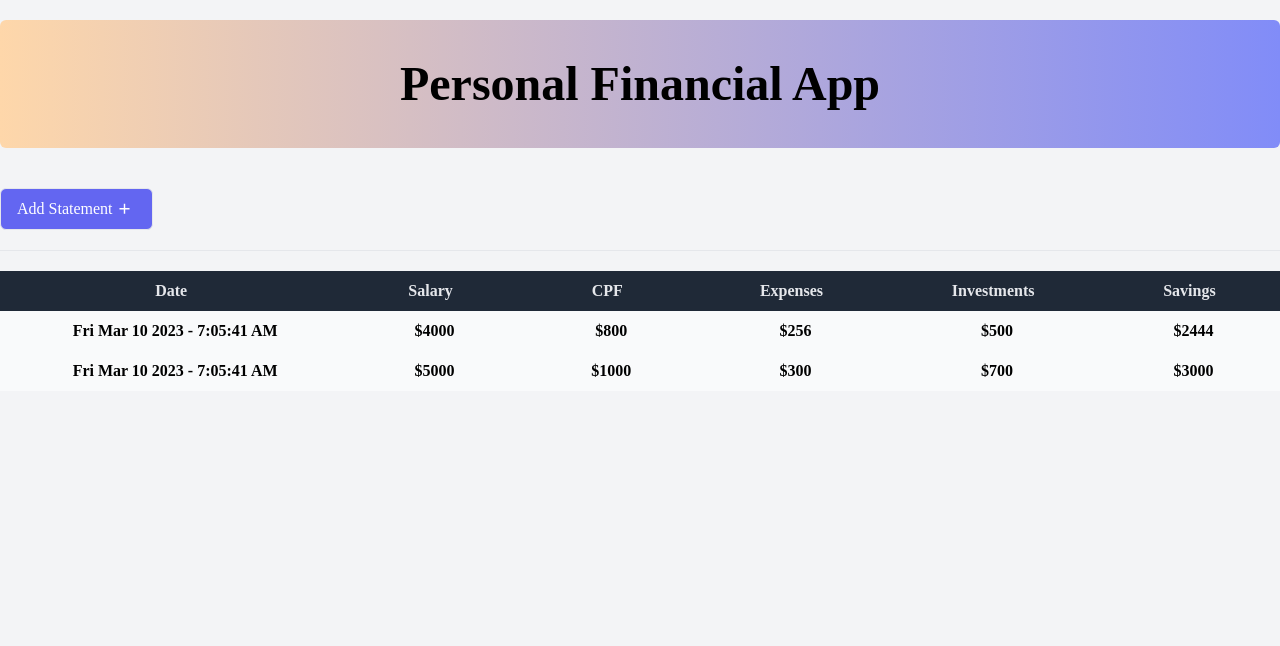
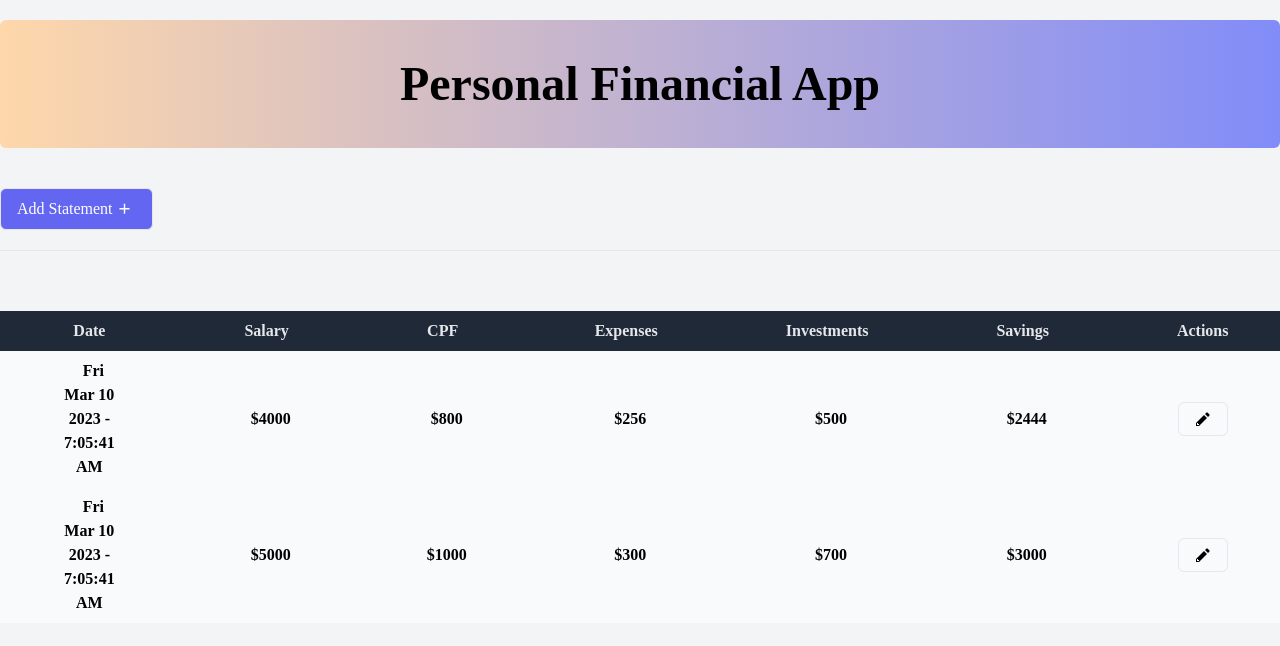
Before and after one commit to collich/Next-Personal-Financial-Tracking, a Next.js app: page / in a window 1280 px wide. Shown: the top 646 px of the page. Built offline with nearby package versions, Linux system fonts and the light colour scheme; a web font is replaced by a local one.

Commit message:
Redid state system

```diff
--- a/app/api/headers/route.js
+++ b/app/api/headers/route.js
@@ -8,6 +8,7 @@ export async function GET() {
             {label: "Expenses"},
             {label: "Investments"},
             {label: "Savings"},
+            {label: "Actions"},
         ]
     })
 }
--- a/components/forms/AddForm.js
+++ b/components/forms/AddForm.js
@@ -1,6 +1,7 @@
 import Button from "../Button"
 
-const AddForm = ({...rest}) => {
+const AddForm = ({ ...rest }) => {
+
   return (
     <div className="container mx-auto flex justify-between py-5 border-b">
         <div className="left flex gap-3">
--- a/components/forms/FormPage.js
+++ b/components/forms/FormPage.js
@@ -4,17 +4,18 @@ import AddForm from "./AddForm"
 import Form from "./Form"
 
 const FormPage = () => {
-    const [FormStatus, setFormStatus] = useState(false)
-    const changeStatus = () => {
-        setFormStatus(!FormStatus)
-    }
-    const showForm = FormStatus && <Form status={changeStatus}/>
-
+  const [FormStatus, setFormStatus] = useState(false)
+  const showForm = FormStatus && <Form/>
+  const changeStatus = () => {
+    setFormStatus(!FormStatus)
+  }
 
   return (
     <div className="container mx-auto py-5">
         <AddForm onClick={changeStatus}/>
-        {showForm}
+        <div className="py-5">
+          {showForm}
+        </div>
     </div>
   )
 }
--- a/components/forms/InputForm.js
+++ b/components/forms/InputForm.js
@@ -1,4 +1,3 @@
-'use client'
 import classNames from "classnames"
 
 const InputForm = ({placeholder, ...rest}) => {
--- a/components/table/TableDataOut.js
+++ b/components/table/TableDataOut.js
@@ -1,3 +1,6 @@
+import { GoPencil } from "react-icons/go";
+import Button from "../Button";
+
 const TableDataOut = ({ data }) => {
   const renderData = data.map( (datum, index) => {
     return (
@@ -25,6 +28,10 @@ const TableDataOut = ({ data }) => {
         <td className="px-16 py-2 items-center">
           <span className="text-center ml-2 font-semibold">${datum.salary - (datum.salary * 20/100) - datum.expenses - datum.investment}</span>
         </td>
+
+        <td className="px-16 py-2 items-center">
+          <Button><GoPencil/></Button>
+        </td>
       </tr>
     )
   })
```
